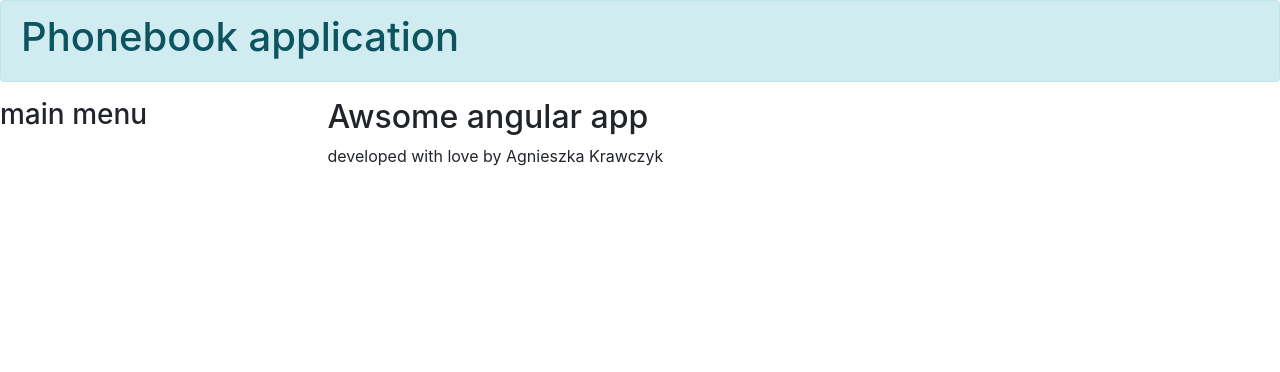
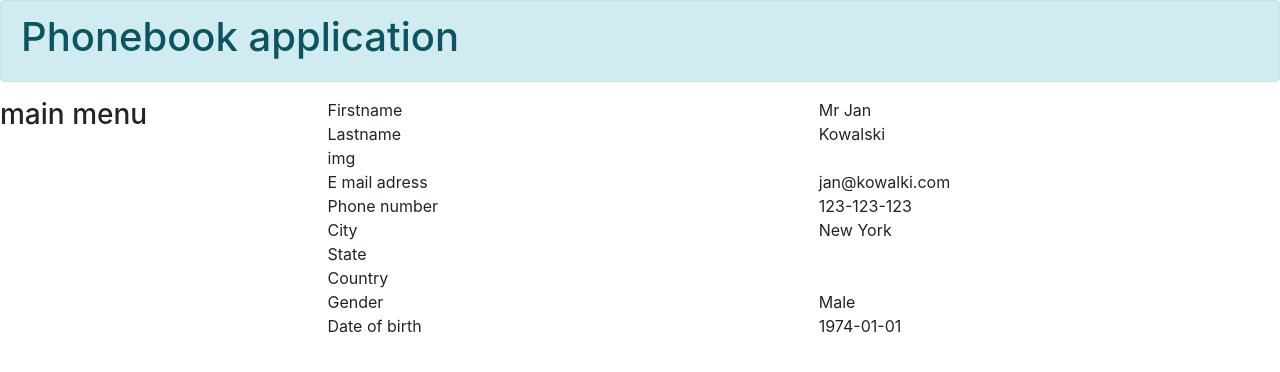
Before and after one commit to aga555/contact-center, an Angular app: page / in a window 1280 px wide. Shown: the top 372 px of the page. Built offline with nearby package versions, Linux system fonts and the light colour scheme.

Commit message:
fill contat detail date

```diff
--- a/src/app/app.component.html
+++ b/src/app/app.component.html
@@ -8,6 +8,6 @@
     <app-siderbar></app-siderbar>
   </div>
   <div class="col-sm-9">
-    <app-home></app-home>
+<app-contatct-details></app-contatct-details>
   </div>
 </div>
--- a/src/app/app.module.ts
+++ b/src/app/app.module.ts
@@ -5,7 +5,7 @@ import { AppComponent } from './app.component';
 import { HeaderComponent } from './components/header/header.component';
 import { HomeComponent } from './components/home/home.component';
 import { SiderbarComponent } from './components/siderbar/siderbar.component';
-import { ContatctDetailsComponent } from './components/contatct-details/contatct-details.component';
+import { ContactDetailsComponent } from './components/contatct-details/contact-details.component';
 
 @NgModule({
   declarations: [
@@ -13,7 +13,7 @@ import { ContatctDetailsComponent } from './components/contatct-details/contatct
     HeaderComponent,
     HomeComponent,
     SiderbarComponent,
-    ContatctDetailsComponent
+    ContactDetailsComponent
   ],
   imports: [
     BrowserModule
--- /dev/null
+++ b/src/app/components/contatct-details/contact-details.component.html
@@ -0,0 +1,44 @@
+<div class="row">
+  <div class="col"> Firstname</div>
+  <div class="col">
+    {{contact.gender=== "Male" ? 'Mr' : 'Ms'}}
+    {{contact.firstname}}</div>
+</div>
+
+<div class="row">
+  <div class="col">Lastname</div>
+  <div class="col">{{contact.lastname}}</div>
+</div>
+<div class="row">
+  <div class="col">img</div>
+  <div class="col">{{contact.img}}</div>
+</div>
+<div class="row">
+  <div class="col">E mail adress</div>
+  <div class="col">{{contact.email}}</div>
+</div>
+
+<div class="row">
+  <div class="col"> Phone number</div>
+  <div class="col">{{contact.phone}}</div>
+</div>
+<div class="row">
+  <div class="col">City</div>
+  <div class="col">{{contact.city}}</div>
+</div>
+<div class="row">
+  <div class="col">State</div>
+  <div class="col">{{contact.state}}</div>
+</div>
+<div class="row">
+  <div class="col">Country</div>
+  <div class="col">{{contact.state}}</div>
+</div>
+<div class="row">
+  <div class="col">Gender</div>
+  <div class="col">{{contact.gender}}</div>
+</div>
+<div class="row">
+  <div class="col">Date of birth</div>
+  <div class="col">{{contact.dob}}</div>
+</div>
--- /dev/null
+++ b/src/app/components/contatct-details/contact-details.component.ts
@@ -0,0 +1,31 @@
+import {Component, OnInit} from '@angular/core';
+import {Contact} from '../../model/contact';
+
+@Component({
+  selector: 'app-contatct-details',
+  templateUrl: './contact-details.component.html',
+  styleUrls: ['./contact-details.component.css']
+})
+export class ContactDetailsComponent implements OnInit {
+
+  contact: Contact;
+
+  constructor() {
+  }
+
+  ngOnInit(): void {
+    this.contact = new Contact();
+    this.contact.id = 1;
+    this.contact.firstname = 'Jan';
+    this.contact.lastname = 'Kowalski';
+    this.contact.gender = 'Male';
+    this.contact.email = 'jan@kowalki.com';
+    this.contact.phone = '123-123-123';
+    this.contact.img = '';
+    this.contact.city = ' New York';
+    this.contact.country = ' USA';
+    this.contact.dob = '1974-01-01';
+
+  }
+
+}
--- a/src/app/components/contatct-details/contatct-details.component.html
+++ /dev/null
@@ -1 +0,0 @@
-<p>contatct-details works!</p>
--- a/src/app/components/contatct-details/contatct-details.component.ts
+++ /dev/null
@@ -1,15 +0,0 @@
-import { Component, OnInit } from '@angular/core';
-
-@Component({
-  selector: 'app-contatct-details',
-  templateUrl: './contatct-details.component.html',
-  styleUrls: ['./contatct-details.component.css']
-})
-export class ContatctDetailsComponent implements OnInit {
-
-  constructor() { }
-
-  ngOnInit(): void {
-  }
-
-}
```
Also changed, not shown: src/app/components/contatct-details/contact-details.component.css (added), src/app/components/contatct-details/contatct-details.component.css (deleted), 1 other file (tests, documents, lock files or other folders).
